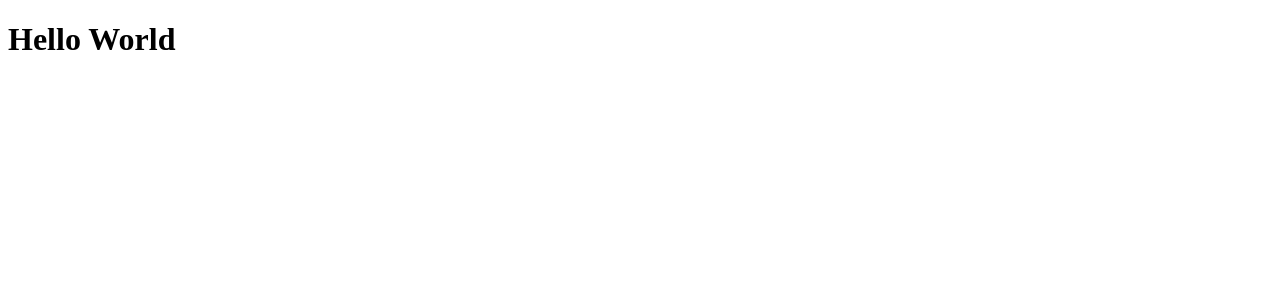
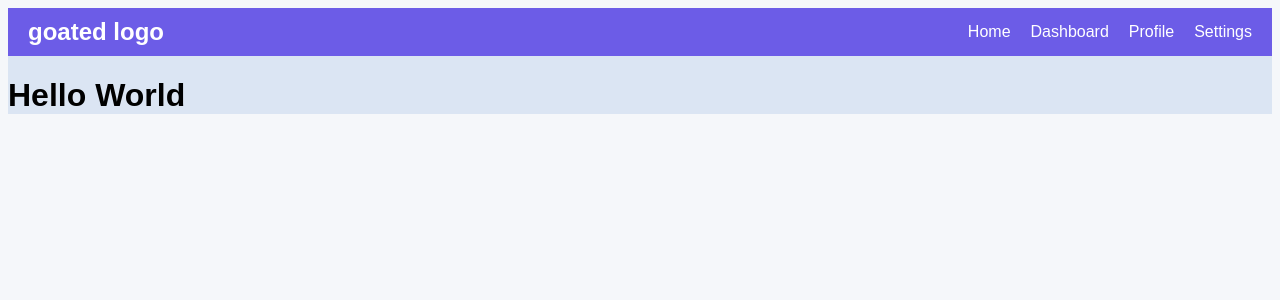
Before and after one commit to MlgEpicCar/HenHacks2026, a Flask app: page / in a window 1280 px wide. Shown: the top 300 px of the page. Run offline with Flask 3, Linux system fonts and the light colour scheme.

Commit message:
navbar + css

```diff
--- /dev/null
+++ b/static/style.css
@@ -0,0 +1,43 @@
+html {
+    background-color: #f5f7fa;
+}
+
+body {
+    font-family: Arial, sans-serif;
+    background-color: #dbe5f3;
+}
+
+/* NAVBAR CSS*/
+.navbar {
+    display: flex;
+    justify-content: space-between;
+    align-items: center;
+    background-color: #6c5ce7; /* purple */
+    padding: 10px 20px;
+    color: white;
+    font-family: Arial, sans-serif;
+}
+
+.navbar .logo {
+    font-size: 1.5rem;
+    font-weight: bold;
+}
+
+.nav-links {
+    list-style: none;
+    display: flex;
+    gap: 20px;
+    margin: 0;
+    padding: 0;
+}
+
+.nav-links li a {
+    text-decoration: none;
+    color: white;
+    font-weight: 500;
+    transition: color 0.3s;
+}
+
+.nav-links li a:hover {
+    color: #ffeaa7;
+}
--- a/templates/index.html
+++ b/templates/index.html
@@ -1,9 +1,17 @@
-<!DOCTYPE html>
-<html>
-<head>
-    <title>HenHacks2026</title>
-</head>
-<body>
-    <h1>Hello World</h1>
-</body>
-</html>
+{% extends "base.html" %}
+
+{% block content %}
+
+<nav class="navbar">
+    <div class="logo">goated logo</div>
+    <ul class="nav-links">
+        <li><a href="/index">Home</a></li>
+        <li><a href="/dashboard">Dashboard</a></li>
+        <li><a href="/profile">Profile</a></li>
+        <li><a href="/settings">Settings</a></li>
+    </ul>
+</nav>
+
+<h1>Hello World</h1>
+
+{% endblock %}
```
Also changed, not shown: static/script.js (added).
